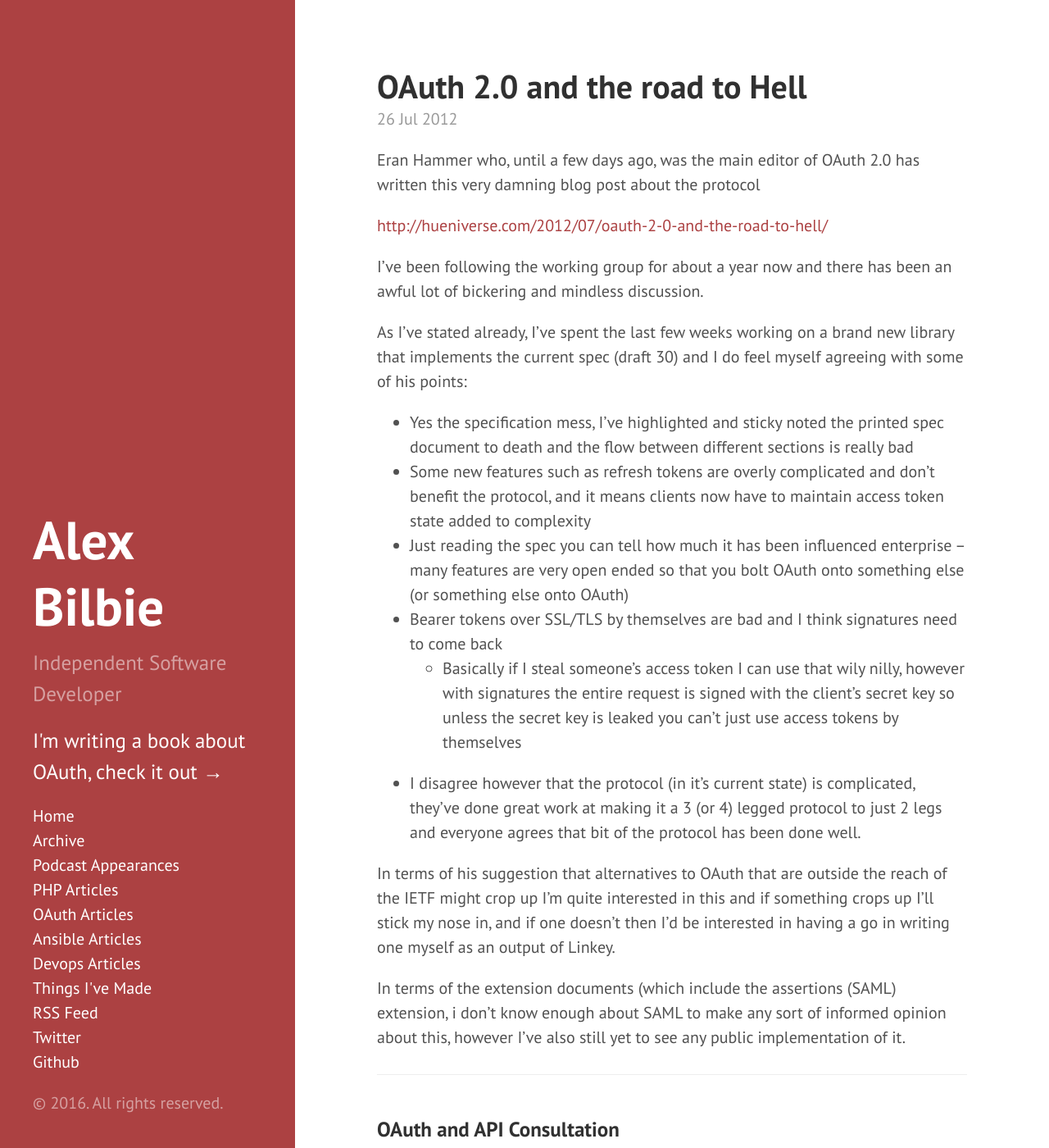
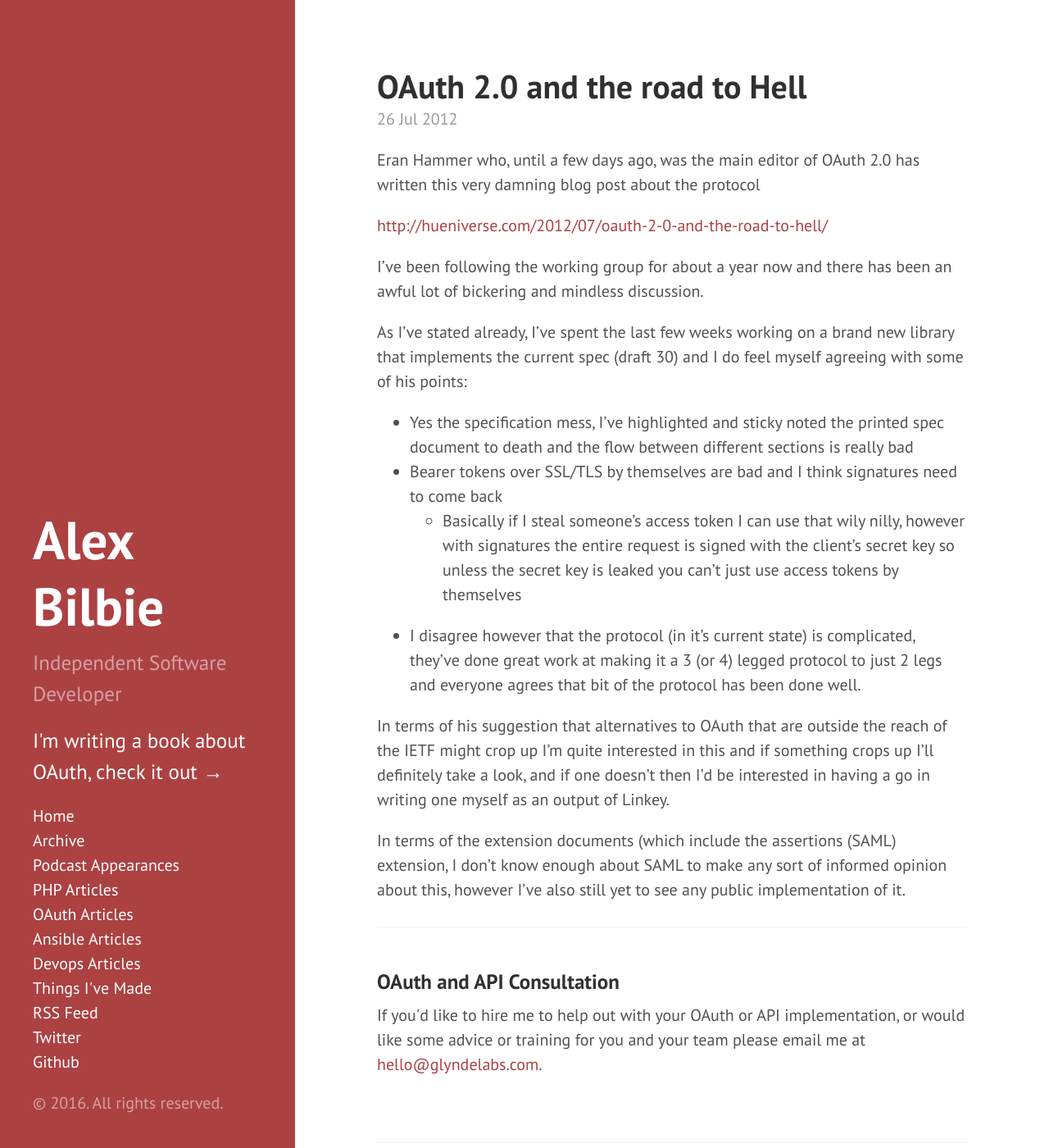
Before and after one commit to alexbilbie/alexbilbie.github.com, a Jekyll site: the page built from _posts/2012-07-26-oauth-2-0-and-the-road-to-hell.md, in a window 1280 px wide and 1400 px high. Shown: the whole window at 82% size. Built offline with Jekyll 4.4.1, drawn with Linux system fonts in a browser that asks for light colours.

Commit message:
Updated older posts

```diff
--- a/_posts/2012-07-26-oauth-2-0-and-the-road-to-hell.md
+++ b/_posts/2012-07-26-oauth-2-0-and-the-road-to-hell.md
@@ -14,12 +14,10 @@ I’ve been following the working group for about a year now and there has been
 As I’ve stated already, I’ve spent the last few weeks working on a brand new library that implements the current spec (draft 30) and I do feel myself agreeing with some of his points:
 
 * Yes the specification mess, I’ve highlighted and sticky noted the printed spec document to death and the flow between different sections is really bad
-* Some new features such as refresh tokens are overly complicated and don’t benefit the protocol, and it means clients now have to maintain access token state added to complexity
-* Just reading the spec you can tell how much it has been influenced enterprise – many features are very open ended so that you bolt OAuth onto something else (or something else onto OAuth)
 * Bearer tokens over SSL/TLS by themselves are bad and I think signatures need to come back
 	* Basically if I steal someone’s access token I can use that wily nilly, however with signatures the entire request is signed with the client’s secret key so unless the secret key is leaked you can’t just use access tokens by themselves
 * I disagree however that the protocol (in it’s current state) is complicated, they’ve done great work at making it a 3 (or 4) legged protocol to just 2 legs and everyone agrees that bit of the protocol has been done well.
 
-In terms of his suggestion that alternatives to OAuth that are outside the reach of the IETF might crop up I’m quite interested in this and if something crops up I’ll stick my nose in, and if one doesn’t then I’d be interested in having a go in writing one myself as an output of Linkey.
+In terms of his suggestion that alternatives to OAuth that are outside the reach of the IETF might crop up I’m quite interested in this and if something crops up I’ll definitely take a look, and if one doesn’t then I’d be interested in having a go in writing one myself as an output of Linkey.
 
-In terms of the extension documents (which include the assertions (SAML) extension, i don’t know enough about SAML to make any sort of informed opinion about this, however I’ve also still yet to see any public implementation of it.
+In terms of the extension documents (which include the assertions (SAML) extension, I don’t know enough about SAML to make any sort of informed opinion about this, however I’ve also still yet to see any public implementation of it.
```
Also changed, not shown: _posts/2013-02-21-php-meet-oauth.md (+8 -0 lines), _posts/2013-02-22-developing-an-oauth2-authorization-server.md (+13 -6 lines), _posts/2013-02-25-facebooks-oauth-problem.md (+1 -0 lines).
